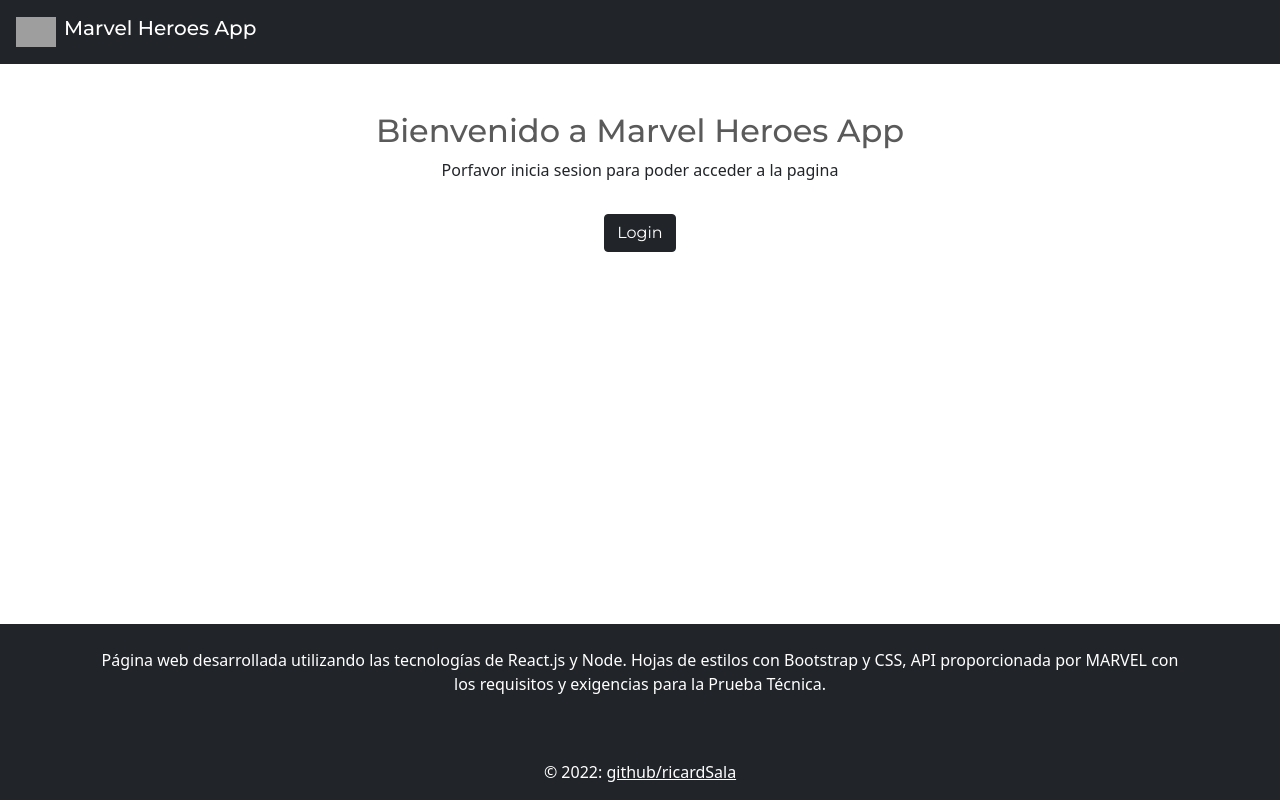
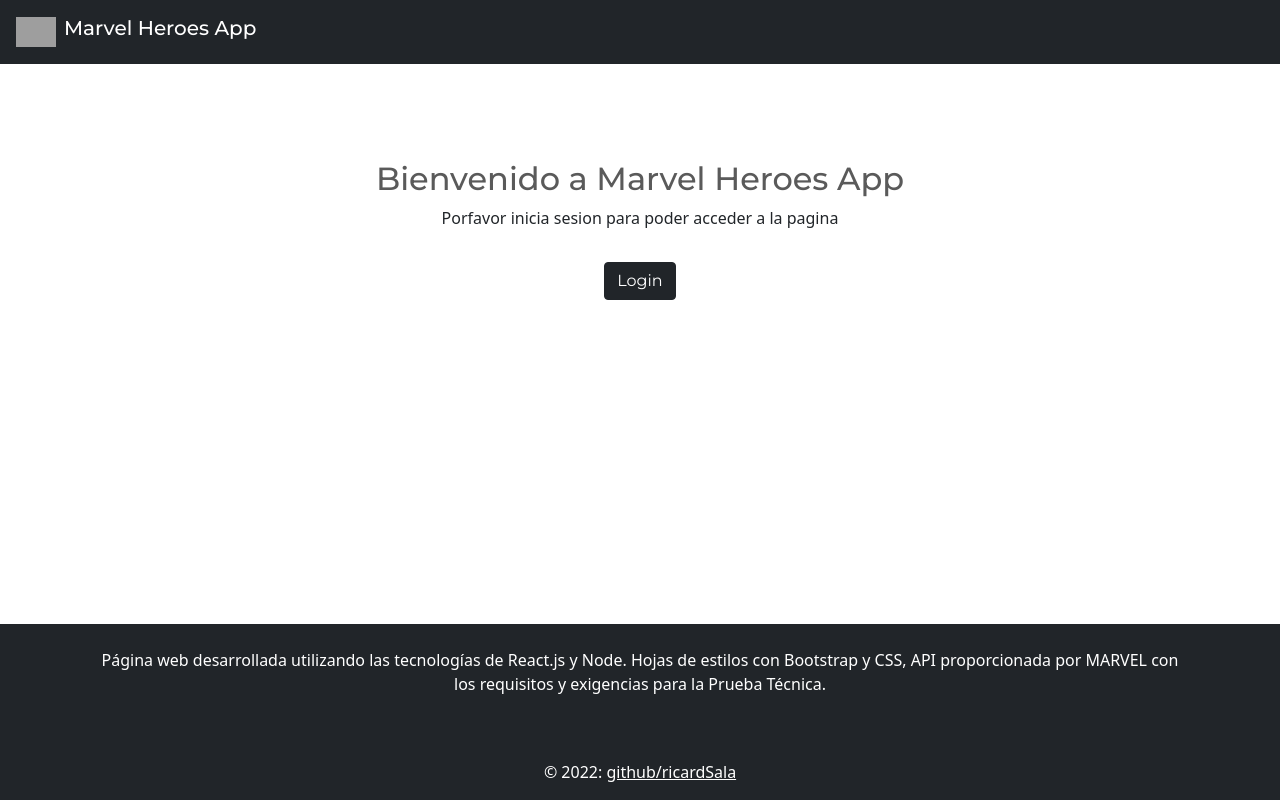
Before and after one commit to rikisala13/marvel-technical-proof, a React (Create React App) app in the folder frontend/: page /logout in a window 1280 px wide. Built offline with nearby package versions, Linux system fonts and the light colour scheme; grey boxes are pictures that could not be loaded.

Commit message:
hotfixs in Signin & Logout components

```diff
--- a/frontend/src/components/signin/Logout.jsx
+++ b/frontend/src/components/signin/Logout.jsx
@@ -4,7 +4,7 @@
 function LogoutButton() {
   const { logout } = useAuth0();
   return (
-    <button type="button" className="btn btn-dark" onClick={() => logout({ returnTo: window.location.origin })}>LogOut</button>
+    <button type="button" className="btn btn-dark" onClick={(() => logout({ returnTo: window.location.origin }), sessionStorage.clear())}>LogOut</button>
 
   );
 }
--- a/frontend/src/components/signin/SignIn.jsx
+++ b/frontend/src/components/signin/SignIn.jsx
@@ -3,7 +3,7 @@
 
 function SignIn() {
   return (
-    <div className="d-flex flex-column justify-content-center mt-5">
+    <div className="d-flex flex-column justify-content-center mt-5 pt-5">
       <div className="d-flex flex-column align-items-center">
         <h2> Bienvenido a Marvel Heroes App</h2>
         <div>
```
